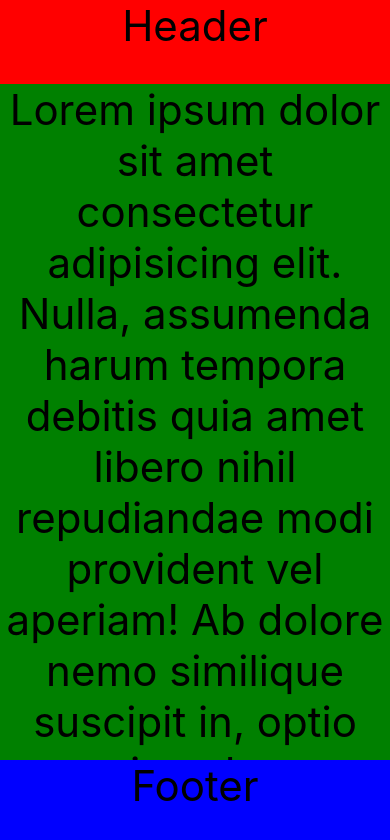
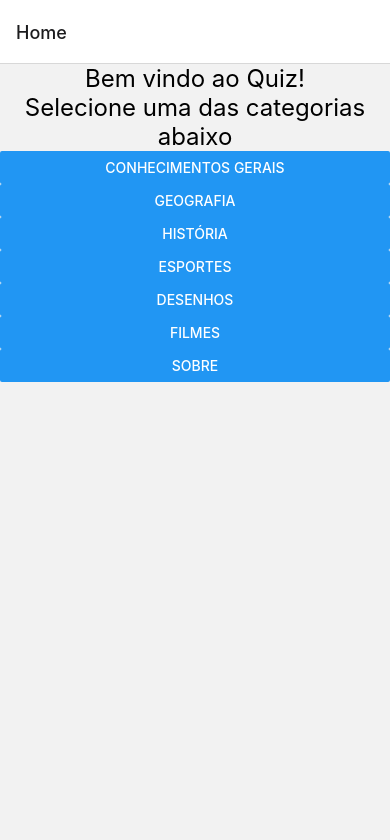
Before and after one commit to luuishenriique/quizReactNative, a React Native app: screen /Home in a window 390 px wide. Shown: the top 840 px of the page. Built offline with nearby package versions, Linux system fonts and the light colour scheme.

Commit message:
Adding app navigation and screens

```diff
--- a/App.jsx
+++ b/App.jsx
@@ -1,32 +1,25 @@
 import { StatusBar } from 'expo-status-bar';
 import { StyleSheet, Text, View } from 'react-native';
-import { ScrollView } from 'react-native-web';
+import { NavigationContainer } from '@react-navigation/native'
+import { createNativeStackNavigator } from '@react-navigation/native-stack'
+import ModelScreen from './screens/ModelScreen';
+import HomeScreen from './screens/HomeScreen';
+import AboutScreen from './screens/AboutScreen';
+import GeneralQuizScreen from './screens/GeneralQuizScreen';
+
+const Stack = createNativeStackNavigator()
 
 export default function App() {
   return (
-    <View style={styles.container}>
-      <View style={{flex: 1, backgroundColor: 'red', width: '100%'}}>
-        <Text style={styles.text}>Header</Text>
-      </View>
-      <ScrollView style={{flex: 8, backgroundColor: 'green', width: '100%'}}>
-        <Text style={styles.text}>Lorem ipsum dolor sit amet consectetur adipisicing elit. Nulla, assumenda harum tempora debitis quia amet libero nihil repudiandae modi provident vel aperiam! Ab dolore nemo similique suscipit in, optio aperiam. Lorem ipsum dolor sit amet consectetur adipisicing elit. Dicta ipsum nam vel necessitatibus minus sapiente magni veniam eligendi vero. Aspernatur maxime aliquam veritatis sed, facilis molestias culpa dolor sequi recusandae. Lorem ipsum dolor sit amet consectetur adipisicing elit. Accusamus reprehenderit ipsum assumenda, repellat dignissimos quaerat modi dolorem obcaecati, repellendus ducimus pariatur unde. Labore repellat nulla in optio adipisci excepturi dolores?</Text>
-      </ScrollView>
-      <View style={{flex: 1, backgroundColor: 'blue', width: '100%'}}>
-        <Text style={styles.text}>Footer</Text>
-      </View>
-    </View>
+    <NavigationContainer>
+      <Stack.Navigator initialRouteName='Home'>
+        <Stack.Screen name='Model' component={ModelScreen} />
+        <Stack.Screen name='Home' component={HomeScreen} />
+        <Stack.Screen name='Sobre' component={AboutScreen} />
+        <Stack.Screen name='GeneralQuiz' component={GeneralQuizScreen} />
+      </Stack.Navigator>
+    </NavigationContainer>
   );
 }
 
-const styles = StyleSheet.create({
-  container: {
-    flex: 1,
-    backgroundColor: '#fff',
-    alignItems: 'center',
-    justifyContent: 'center',
-  },
-  text: {
-    fontSize: 42,
-    textAlign: 'center',
-  }
-});
+const styles = StyleSheet.create({});
--- /dev/null
+++ b/screens/AboutScreen.jsx
@@ -0,0 +1,14 @@
+import { StyleSheet, Text, View } from 'react-native'
+import React from 'react'
+
+const AboutScreen = () => {
+  return (
+    <View>
+      <Text>Este é um projeto modelo de aprendizado para utilização do react native e suas ferramentas essenciais.</Text>
+    </View>
+  )
+}
+
+export default AboutScreen
+
+const styles = StyleSheet.create({})
--- /dev/null
+++ b/screens/GeneralQuizScreen.jsx
@@ -0,0 +1,14 @@
+import { StyleSheet, Text, View } from 'react-native'
+import React from 'react'
+
+const GeneralQuizScreen = () => {
+  return (
+    <View>
+      <Text>GeneralQuizScreen</Text>
+    </View>
+  )
+}
+
+export default GeneralQuizScreen
+
+const styles = StyleSheet.create({})
--- /dev/null
+++ b/screens/HomeScreen.jsx
@@ -0,0 +1,57 @@
+import { StyleSheet, Text, View, Button } from 'react-native'
+import React from 'react'
+import { useNavigation } from '@react-navigation/native'
+
+const HomeScreen = ({navigation}) => {
+    navigation = useNavigation()
+    return (
+        <View style={styles.container}>
+            <Text style={styles.text}>Bem vindo ao Quiz!</Text>
+            <Text style={styles.text}>Selecione uma das categorias abaixo</Text>
+            <View>
+                <Button
+                title='Conhecimentos Gerais'
+                onPress={() => {navigation.navigate("Conhecimentos Gerais")}}
+                />
+                <Button
+                title='Geografia'
+                onPress={() => {navigation.navigate("Geografia")}}
+                />
+                <Button
+                title='História'
+                onPress={() => {navigation.navigate("História")}}
+                />
+                <Button
+                title='Esportes'
+                onPress={() => {navigation.navigate("Esportes")}}
+                />
+                <Button
+                title='Desenhos'
+                onPress={() => {navigation.navigate("Desenhos")}}
+                />
+                <Button
+                title='Filmes'
+                onPress={() => {navigation.navigate("Filmes")}}
+                />
+                <Button
+                title='Sobre'
+                onPress={() => {navigation.navigate("Sobre")}}
+                />
+            </View>
+        </View>
+    )
+}
+
+export default HomeScreen
+
+const styles = StyleSheet.create({
+    container: {
+        flex: 1,
+        // justifyContent: 'center',
+        alignItens: 'center'
+    },
+    text: {
+        fontSize: '1.5em',
+        textAlign: 'center'
+    }
+})
--- /dev/null
+++ b/screens/ModelScreen.jsx
@@ -0,0 +1,33 @@
+import { StyleSheet, Text, View } from 'react-native'
+import React from 'react'
+
+const ModelScreen = () => {
+  return (
+    <View style={styles.container}>
+        <View style={{flex: 1, backgroundColor: 'red', width: '100%'}}>
+            <Text style={styles.text}>Header</Text>
+        </View>
+        <ScrollView style={{flex: 8, backgroundColor: 'green', width: '100%'}}>
+            <Text style={styles.text}>Lorem ipsum dolor sit amet consectetur adipisicing elit. Nulla, assumenda harum tempora debitis quia amet libero nihil repudiandae modi provident vel aperiam! Ab dolore nemo similique suscipit in, optio aperiam. Lorem ipsum dolor sit amet consectetur adipisicing elit. Dicta ipsum nam vel necessitatibus minus sapiente magni veniam eligendi vero. Aspernatur maxime aliquam veritatis sed, facilis molestias culpa dolor sequi recusandae. Lorem ipsum dolor sit amet consectetur adipisicing elit. Accusamus reprehenderit ipsum assumenda, repellat dignissimos quaerat modi dolorem obcaecati, repellendus ducimus pariatur unde. Labore repellat nulla in optio adipisci excepturi dolores?</Text>
+        </ScrollView>
+        <View style={{flex: 1, backgroundColor: 'blue', width: '100%'}}>
+            <Text style={styles.text}>Footer</Text>
+        </View>
+    </View>
+  )
+}
+
+export default ModelScreen
+
+const styles = StyleSheet.create({
+    container: {
+        flex: 1,
+        backgroundColor: '#fff',
+        alignItems: 'center',
+        justifyContent: 'center',
+      },
+      text: {
+        fontSize: 42,
+        textAlign: 'center',
+      }
+})
```
Also changed, not shown: package.json (+6 -3 lines), 1 other file (tests, documents, lock files or other folders).
